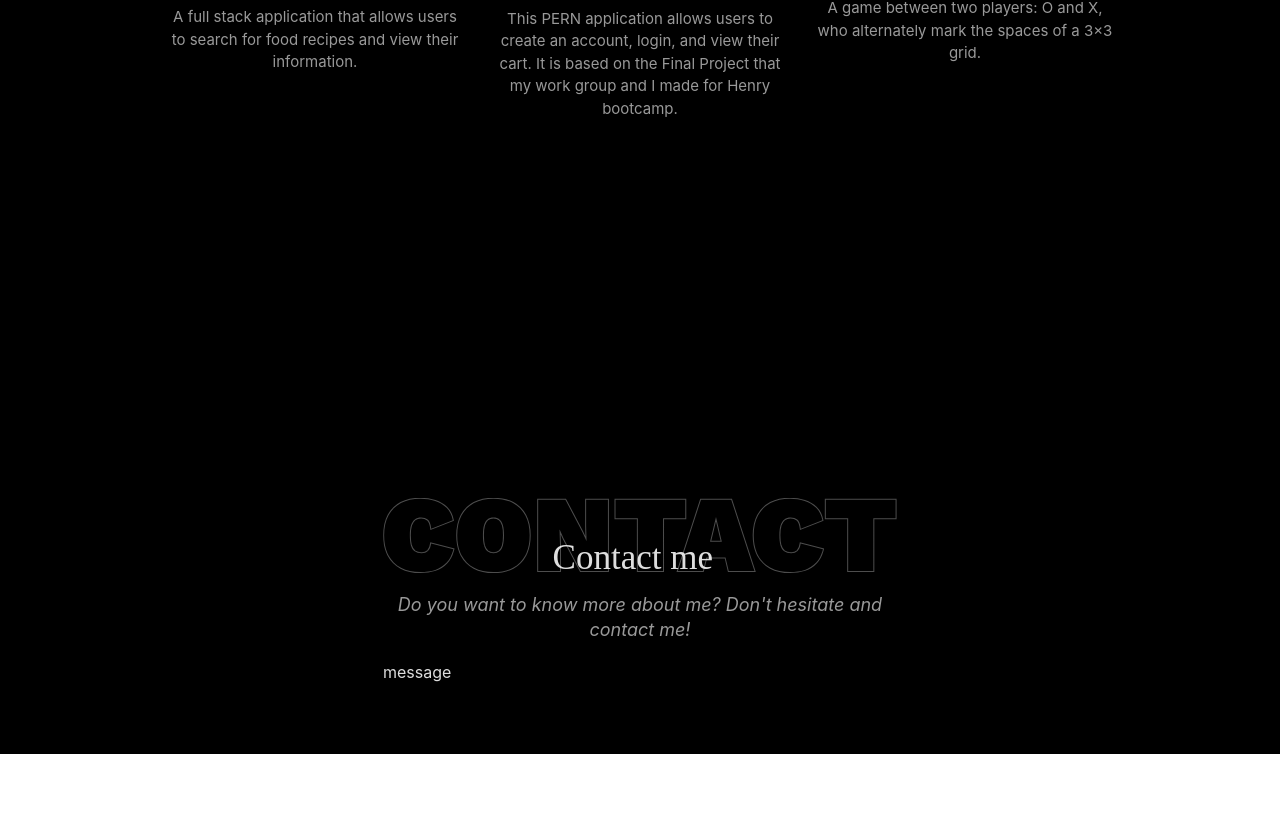
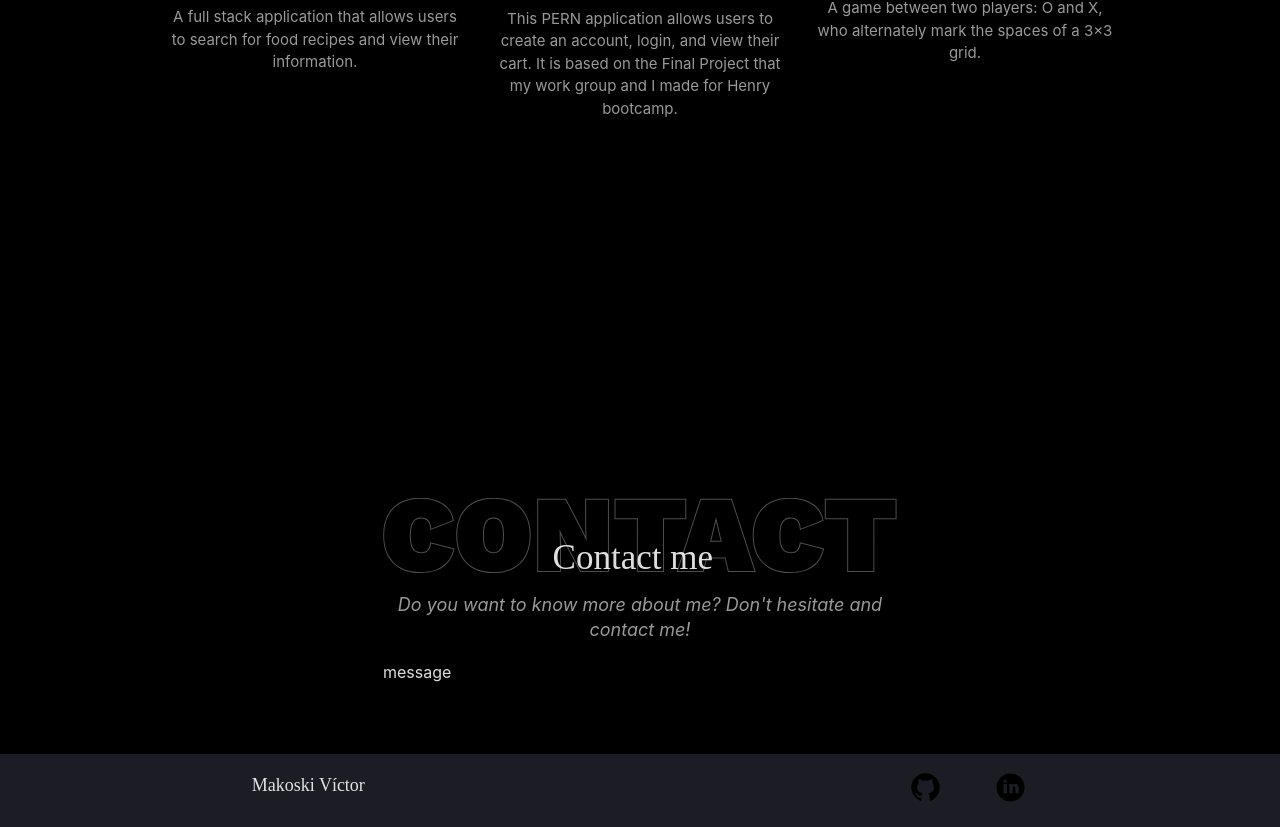
Before and after one commit to MakoskiVictor/Portfolio-Makoski.Dev, a React (Vite) app: page / in a window 1280 px wide. Shown: the part 1989-2816 px from the top of the page. Before the commit the page ends 2743 px from the top, so only its background shows below. Built offline with nearby package versions, Linux system fonts and the light colour scheme; a web font is replaced by a local one.

Commit message:
footer added

```diff
--- a/src/App.jsx
+++ b/src/App.jsx
@@ -5,6 +5,7 @@ import { About } from '@/components/About.jsx'
 import { Skills } from '@/components/Skills.jsx'
 import { Portfolio } from '@/components/Portfolio.jsx'
 import { Contact } from '@/components/Contact.jsx'
+import { Footer } from '@/components/Footer.jsx'
 
 export function App () {
   return (
@@ -15,6 +16,7 @@ export function App () {
       <Skills />
       <Portfolio />
       <Contact />
+      <Footer />
     </main>
   )
 }
```
